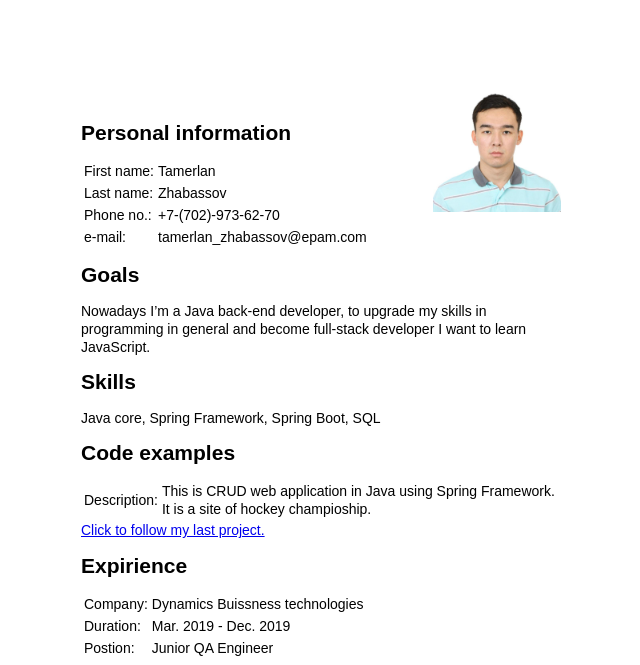
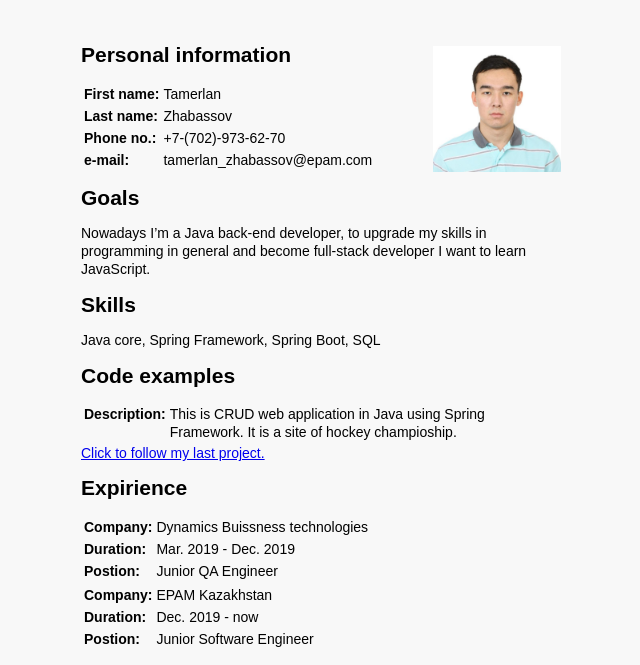
Before and after one commit to TamerlanEPAM/rsschool-cv, a plain HTML site: page index.html in a window 1280 px wide. Shown: the part 64-729 px from the top of the page, without its empty margins (319-959 px from the left). Drawn offline with Linux system fonts and the light colour scheme.

Commit message:
refactor style.css

```diff
--- a/style/style.css
+++ b/style/style.css
@@ -1,10 +1,12 @@
 body {
+    margin: auto;
     padding: 0;
     font-family: "Arial", sans-serif;
     font-size: 14px;
     line-height: 18px;
     color: #000000;
-    background: #ffffff url("img/keks-background.jpg") no-repeat 50% 0;
+    background: #F8F8F8 ;
+    width: 1024px;
   }
 
   h1 {
@@ -12,6 +14,11 @@ body {
     font-family: "Arial", sans-serif;
     font-size: 36px;
     line-height: 36px;
+  }
+
+  table td:first-child {
+    font-weight: bold;
+    vertical-align: text-top;
   }
 
   .site-header {
@@ -24,7 +31,6 @@ body {
   }
 
 .general{
-    padding-top: 60px;
     background-image: url("../img/photo.jpg");
     background-size: 128px 128px;
     background-repeat: no-repeat;
```
